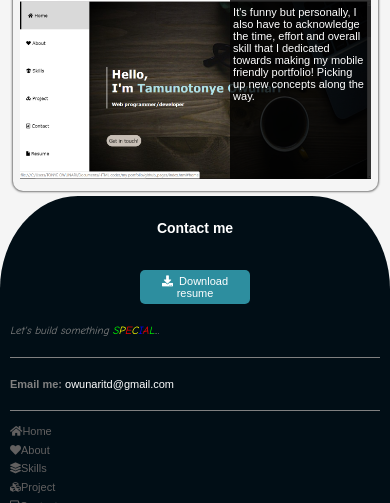
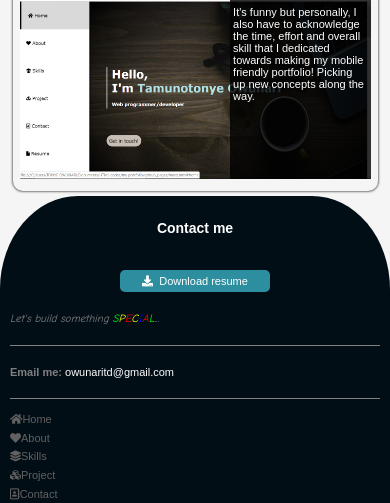
Before and after one commit to Tonye1owunari/ng, a plain HTML site: page index.html in a window 390 px wide. Shown: the part 2868-3371 px from the top of the page. Drawn offline with nearby package versions, Linux system fonts and the light colour scheme.

Commit message:
Update folio_style.css

```diff
--- a/folio_style.css
+++ b/folio_style.css
@@ -518,7 +518,7 @@ p.cpr{text-align: center; font-size: 11px;}
     div#contact{
         font-size: 11px;
     }
-    div#downloadbtn{width: 100px;}
+    div#downloadbtn{width: 140px;}
     div#downloadbtn a{font-size: 11px;}
     div.social a{font-size: 18px;}
     p.cpr{font-size: 11px;}
```
